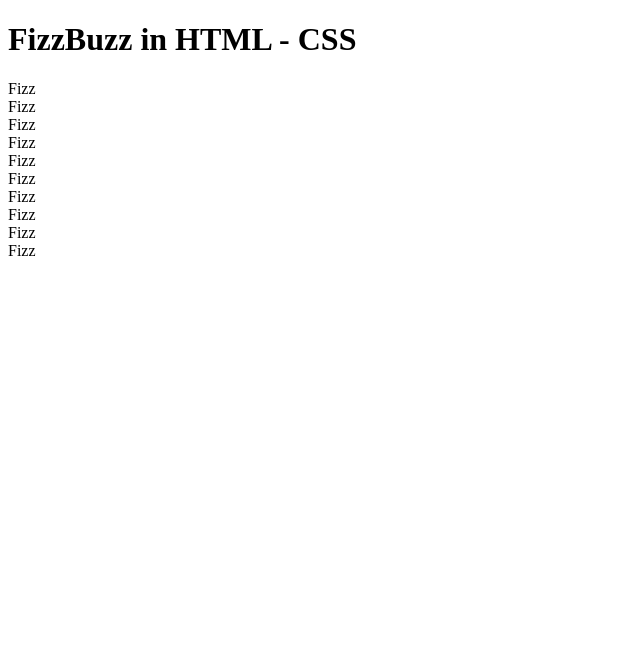
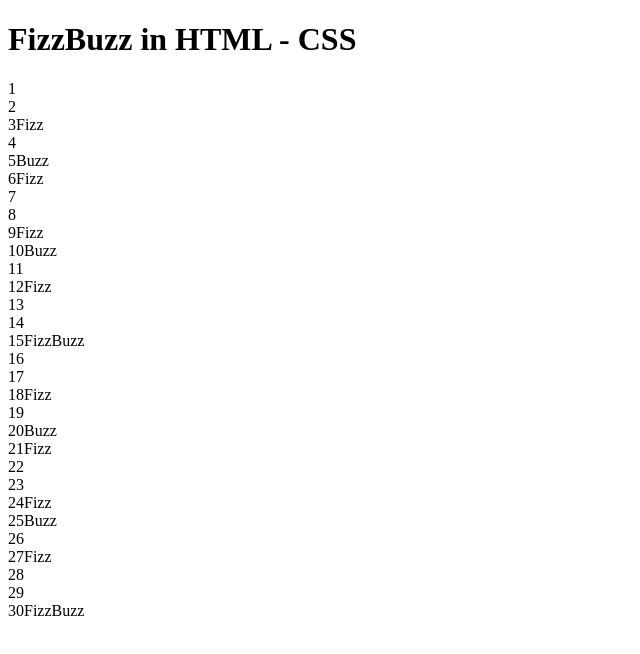
Before and after one commit to manoncarbonnel/fizzbuzz-css, a website: page public/index.html in a window 1280 px wide. Shown: the whole page, without its empty margins (0-640 px from the left). Drawn offline with Linux system fonts and the light colour scheme.

Commit message:
✅ Add buzz and fizzbuzz tests

```diff
--- a/package.json
+++ b/package.json
@@ -6,7 +6,7 @@
   "scripts": {
     "start": "serve ./public",
     "format": "prettier --check .",
-    "playwright": "playwright test --ui",
+    "playwright": "playwright test",
     "test": "vitest"
   },
   "keywords": [
--- a/playwright.config.js
+++ b/playwright.config.js
@@ -21,11 +21,13 @@ module.exports = defineConfig({
   /* Opt out of parallel tests on CI. */
   workers: process.env.CI ? 1 : undefined,
   /* Reporter to use. See https://playwright.dev/docs/test-reporters */
-  reporter: 'html',
+  reporter: [['html', { outputFolder: './output/e2e-tests-report' }]],
+  // Folder for test artifacts such as screenshots, videos, traces, etc.
+  outputDir: './output/e2e-tests-results',
   /* Shared settings for all the projects below. See https://playwright.dev/docs/api/class-testoptions. */
   use: {
     /* Base URL to use in actions like `await page.goto('/')`. */
-    // baseURL: 'http://127.0.0.1:3000',
+    baseURL: 'http://127.0.0.1:3000',
 
     /* Collect trace when retrying the failed test. See https://playwright.dev/docs/trace-viewer */
     trace: 'retain-on-failure',
--- a/public/index.html
+++ b/public/index.html
@@ -5,8 +5,10 @@
   <meta charset="UTF-8" />
   <meta http-equiv="X-UA-Compatible" content="IE=edge" />
   <meta name="viewport" content="width=device-width, initial-scale=1.0" />
+  <meta author="Manon Carbonnel & Pin" />
+  <link rel="icon" type="image/x-icon" href="./favicon.ico">
   <title>FizzBuzz</title>
-  <link rel="stylesheet" href="style.css" />
+  <link rel="stylesheet" href="./style.css" />
 </head>
 
 <body>
@@ -14,36 +16,36 @@
     <h1>FizzBuzz in HTML - CSS</h1>
   </header>
   <main>
-    <div></div>
-    <div></div>
-    <div></div>
-    <div></div>
-    <div></div>
-    <div></div>
-    <div></div>
-    <div></div>
-    <div></div>
-    <div></div>
-    <div></div>
-    <div></div>
-    <div></div>
-    <div></div>
-    <div></div>
-    <div></div>
-    <div></div>
-    <div></div>
-    <div></div>
-    <div></div>
-    <div></div>
-    <div></div>
-    <div></div>
-    <div></div>
-    <div></div>
-    <div></div>
-    <div></div>
-    <div></div>
-    <div></div>
-    <div></div>
+    <div>1</div>
+    <div>2</div>
+    <div>3</div>
+    <div>4</div>
+    <div>5</div>
+    <div>6</div>
+    <div>7</div>
+    <div>8</div>
+    <div>9</div>
+    <div>10</div>
+    <div>11</div>
+    <div>12</div>
+    <div>13</div>
+    <div>14</div>
+    <div>15</div>
+    <div>16</div>
+    <div>17</div>
+    <div>18</div>
+    <div>19</div>
+    <div>20</div>
+    <div>21</div>
+    <div>22</div>
+    <div>23</div>
+    <div>24</div>
+    <div>25</div>
+    <div>26</div>
+    <div>27</div>
+    <div>28</div>
+    <div>29</div>
+    <div>30</div>
   </main>
 </body>
 
--- a/public/style.css
+++ b/public/style.css
@@ -1,3 +1,11 @@
 div:nth-child(3n)::after {
-    content: 'Fizz'
+  content: 'Fizz'
 }
+
+div:nth-child(5n)::after {
+  content: 'Buzz'
+}
+
+div:nth-child(15n)::after {
+  content: 'FizzBuzz'
+}
```
Also changed, not shown: tests/e2e/fizzbuzz.spec.js (+20 -13 lines), tests/e2e/playwrightExample.spec.js (deleted, +0 -34 lines), public/favicon.ico (added), 1 other file.
